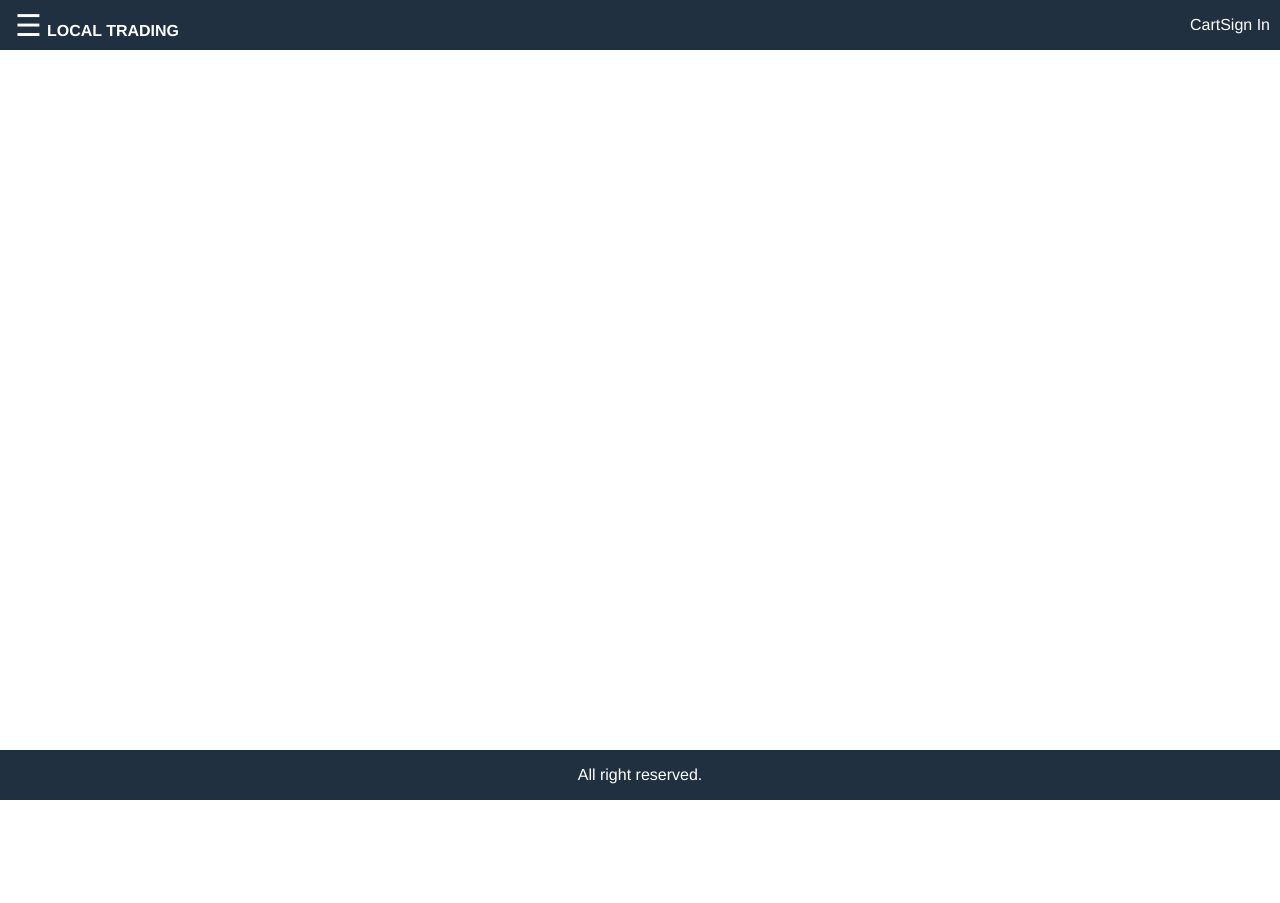
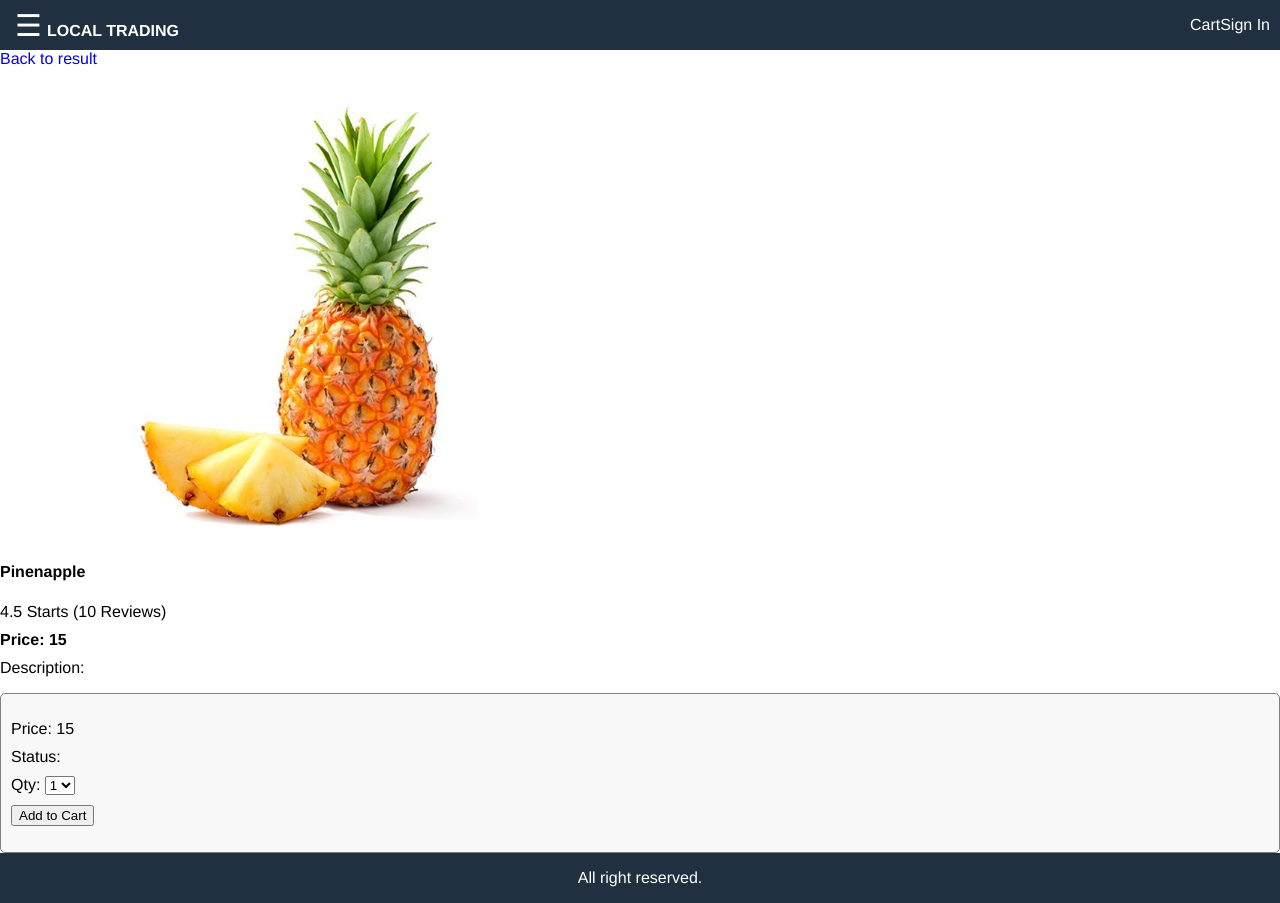
Before and after one commit to LD0315/local-trading, a React (Create React App) app in the folder frontend/: page /product/1 in a window 1280 px wide. Before the commit the page ends 800 px from the top, so only its background shows below. Built offline with nearby package versions, Linux system fonts and the light colour scheme.

Commit message:
details added

```diff
--- a/frontend/src/App.js
+++ b/frontend/src/App.js
@@ -46,7 +46,7 @@
 
         <main className="main">
             <div className="content">
-                <Route path="/products/:id" component={ProductScreen} />
+                <Route path="/product/:id" component={ProductScreen} />
                 <Route path="/" exact={true} component={HomeScreen} />
 
 
--- a/frontend/src/Screens/ProductScreen.js
+++ b/frontend/src/Screens/ProductScreen.js
@@ -13,6 +13,7 @@
             <div className="details-image">
                 <img src={product.image} alt="product" ></img>
             </div>
+
             <div className="details-info">
                 <ul>
                     <li>
@@ -21,10 +22,39 @@
                     <li>
                         {product.rating} Starts ({product.numReviews} Reviews)
                     </li>
+                    <li>
+                        <b>Price: {product.price}</b>
+                    </li>
+                    <li>
+                        Description:
+                        <div>
+                            {product.description}
+                        </div>
+                    </li>
                 </ul>
-
             </div>
 
+            <div className="details-action">
+                <ul>
+                    <li>
+                        Price: {product.price}
+                    </li>
+                    <li>
+                        Status: {product.status}
+                    </li>
+                    <li>
+                        Qty: <select>
+                            <option>1</option>
+                            <option>2</option>
+                            <option>3</option>
+                            <option>4</option>
+                        </select>
+                    </li>
+                    <li>
+                        <button>Add to Cart</button>
+                    </li>
+                </ul>
+            </div>
     </div>
 }
 
--- a/frontend/src/index.css
+++ b/frontend/src/index.css
@@ -179,3 +179,44 @@
 .sidebar a:hover{
   color: #ff8000;
 }
+
+/* Product Details */
+.details {
+  display: flex;
+  justify-content: space-between;
+  align-items: flex-start;
+  flex-wrap: wrap;
+  padding: 1rem;
+}
+.details-image {
+  flex: 2 1 60rem;
+}
+.details-image img {
+  max-width: 60rem;
+  width: 100%;
+}
+.details-info {
+  flex: 1 1 30rem;
+}
+.details-action {
+  flex: 1 1 30rem;
+}
+
+.details-info ul,
+.details-action ul {
+  list-style-type: none;
+  padding: 0;
+}
+.details-info li,
+.details-action li {
+  margin-bottom: 1rem;
+}
+.back-to-result {
+  padding: 1rem;
+}
+.details-action {
+  border: 0.1rem #808080 solid;
+  border-radius: 0.5rem;
+  background-color: #f8f8f8;
+  padding: 1rem;
+}
```
